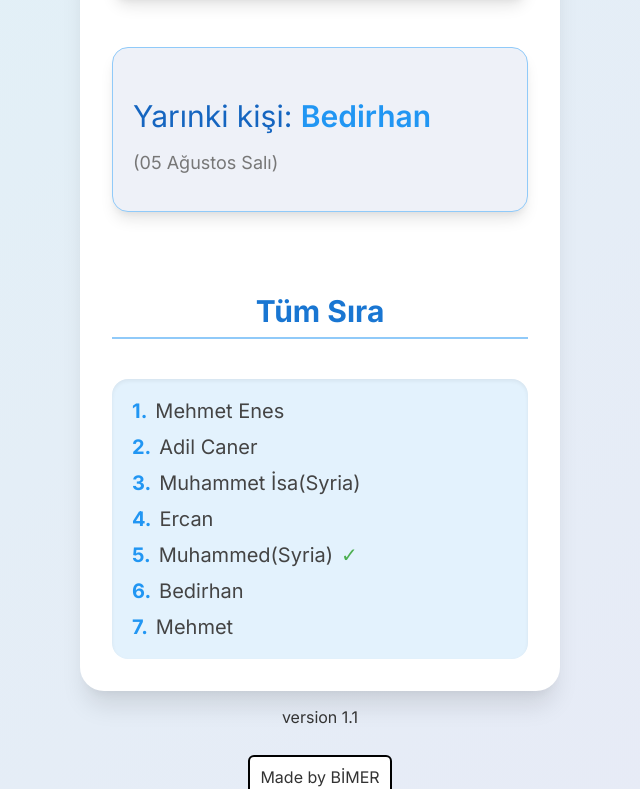
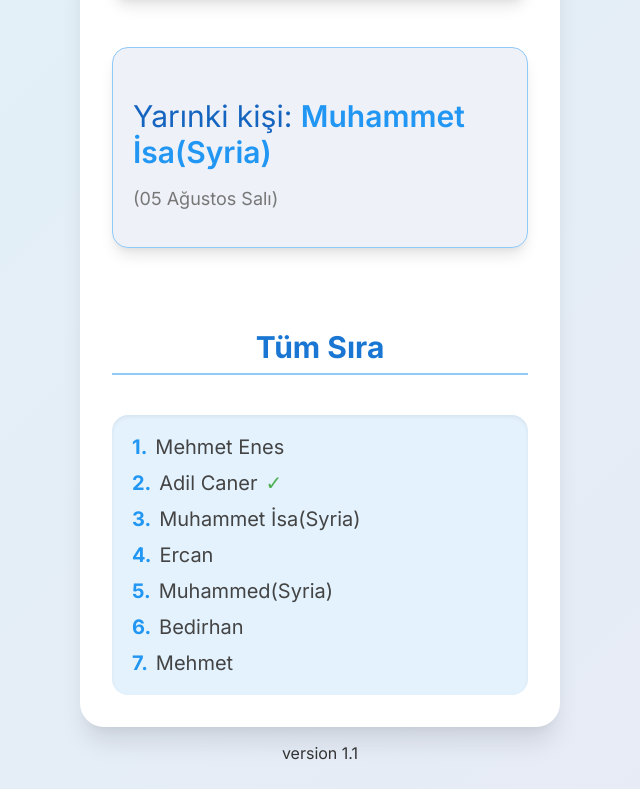
Before and after one commit to Bedirhan3428/myapp, a React (Create React App) app: page / in a window 1280 px wide. Shown: the part 435-1224 px from the top of the page, without its empty margins (340-980 px from the left). Built offline with nearby package versions, Linux system fonts and the light colour scheme.

Commit message:
Update App.js

```diff
--- a/src/App.js
+++ b/src/App.js
@@ -20,7 +20,7 @@ const bakim = true;
  * ve bu sayının kişi listesi uzunluğuna göre modunu alarak geçerli kişi indeksini döndürür.
  */
 function getValidDayIndex() {
-  const startDate = new Date("2025-07-19"); // Mehmet Enes'ten başlayacak şekilde ayarlandı
+  const startDate = new Date("2025-07-15"); // Mehmet Enes'ten başlayacak şekilde ayarlandı
   const today = new Date();
 
   let count = 0;
```
